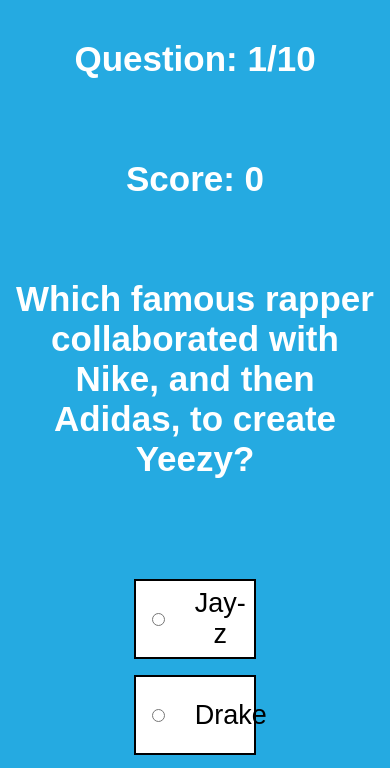
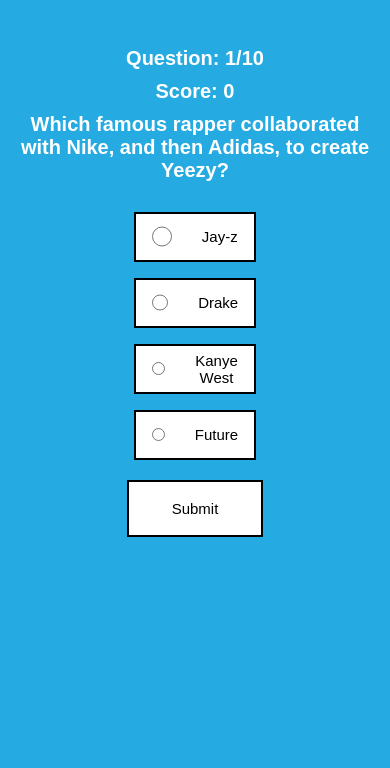
Before and after one commit to Joalvaca/Polar-Quiz-App, a plain HTML site: page index.html in a window 390 px wide. Both pictures are taken after a click on the button "Start". Shown: the top 768 px of the page. Drawn offline with nearby package versions, Linux system fonts and the light colour scheme.

Commit message:
changes to css

```diff
--- a/main.css
+++ b/main.css
@@ -14,29 +14,33 @@
     text-align:center;
     Align-items: center;
     flex-direction:column;
-    margin-top:10%;
-
+    margin-top:12%;
 }
 
 .home{
-    margin-top: 50%;
+    margin-top:10%;
 }
 
 
 h1{
     padding: 0px 12px;
     justify-content: center;
-    font-size: 60px;
-    margin-bottom:5rem;
+    font-size: 30px;
+    margin-bottom:10px;
     color:white;
+}
+h3{
+    margin-bottom: 20px;
+}
+p{
+    margin-bottom: 20px;
+}
 
-}
 #submitButton{
     width:35%;
 }
 
 button {
-
     display:flex;
     justify-content: center;
     background-color: white;
@@ -45,11 +49,10 @@
     padding: 18px 32px;
     text-align: center;
     text-decoration: none;
-    font-size: 35px;
+    font-size: 25px;
     transition-duration: .4s;
-    margin-bottom: 1rem;
-    margin-top:1rem;
-    width: 50rem;
+    margin: 0 auto;
+    width: 30rem;
 }
 
 button:hover {
@@ -70,34 +73,35 @@
     justify-content: center;
     background-color: white;
     color:black;
-    font-size:40px;
+    font-size:20px;
     padding: 25px 75px;
+}
 
-}
 .questionContainer{
     display:flex;
     justify-content: center;
     flex-direction:column;
+}
 
-
-}
 .answerOptions{
     display:flex;
     flex-direction:column;
     align-items: center;
 }
+
 label{
     display:flex;
     justify-content: flex-start;
     align-items: center;
     border: 2px solid black;
     background-color:white;
-    height:80px;
+    height:50px;
     width:100%;
-    font-size: 35px;
+    font-size: 20px;
     margin: 8px 0;
     padding: 0 16px;
 }
+
 .label-form{
     display:flex;
     flex-direction:column;
@@ -115,18 +119,26 @@
 }
 input[type='radio']{
    height: 35px;
-    width: 40px;
+    width: 20px;
     background-color: white;
 }
 
-@media  (max-width: 500px) {
+@media  (max-width: 600px) {
 
 label{
-        font-size:27px;
+        font-size:15px;
 }
 
 h1{
-        font-size:35px;
+        font-size:20px;
+}
+
+button{
+    font-size: 15px;
+}
+
+p{
+    font-size:20px;
 }
 
 }
```
